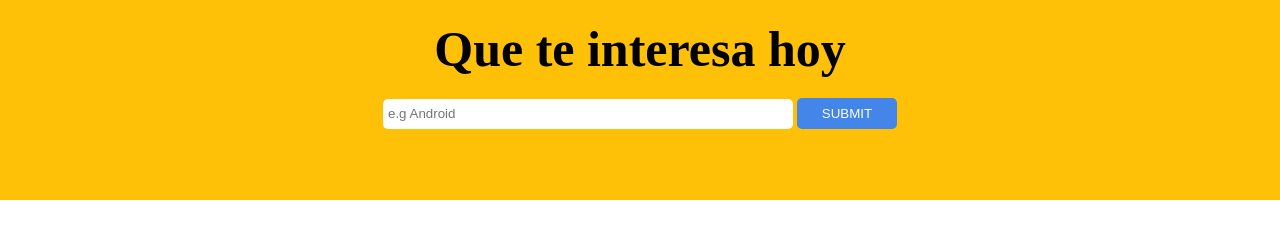
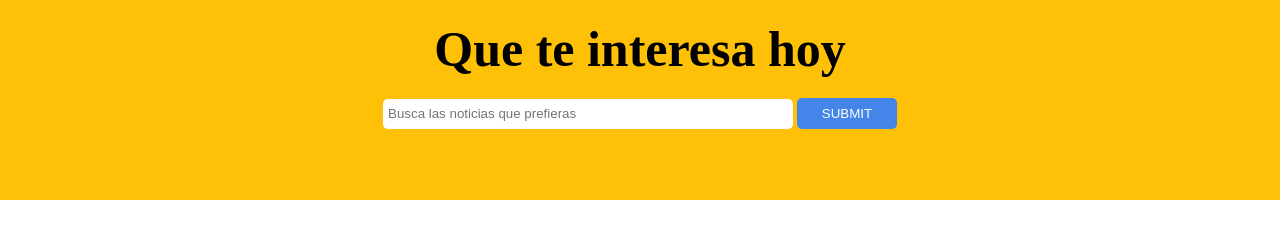
Before and after one commit to katherinelef/New-York-Times-News, a website: page index.html in a window 1280 px wide. Drawn offline with Linux system fonts and the light colour scheme.

Commit message:
añadiendo readme

```diff
--- a/index.html
+++ b/index.html
@@ -10,7 +10,7 @@
       <h1>Que te interesa hoy</h1>
         <div class="">
           <form id="search-form">
-            <input id="search-keyword" type="text" name="search-keyword" placeholder="e.g Android" required>
+            <input id="search-keyword" type="text" name="search-keyword" placeholder="Busca las noticias que prefieras" required>
             <input id="submit-btn" type="submit"  value="SUBMIT">
           </form>
         </div>
```
Also changed, not shown: Readme.md (added).
